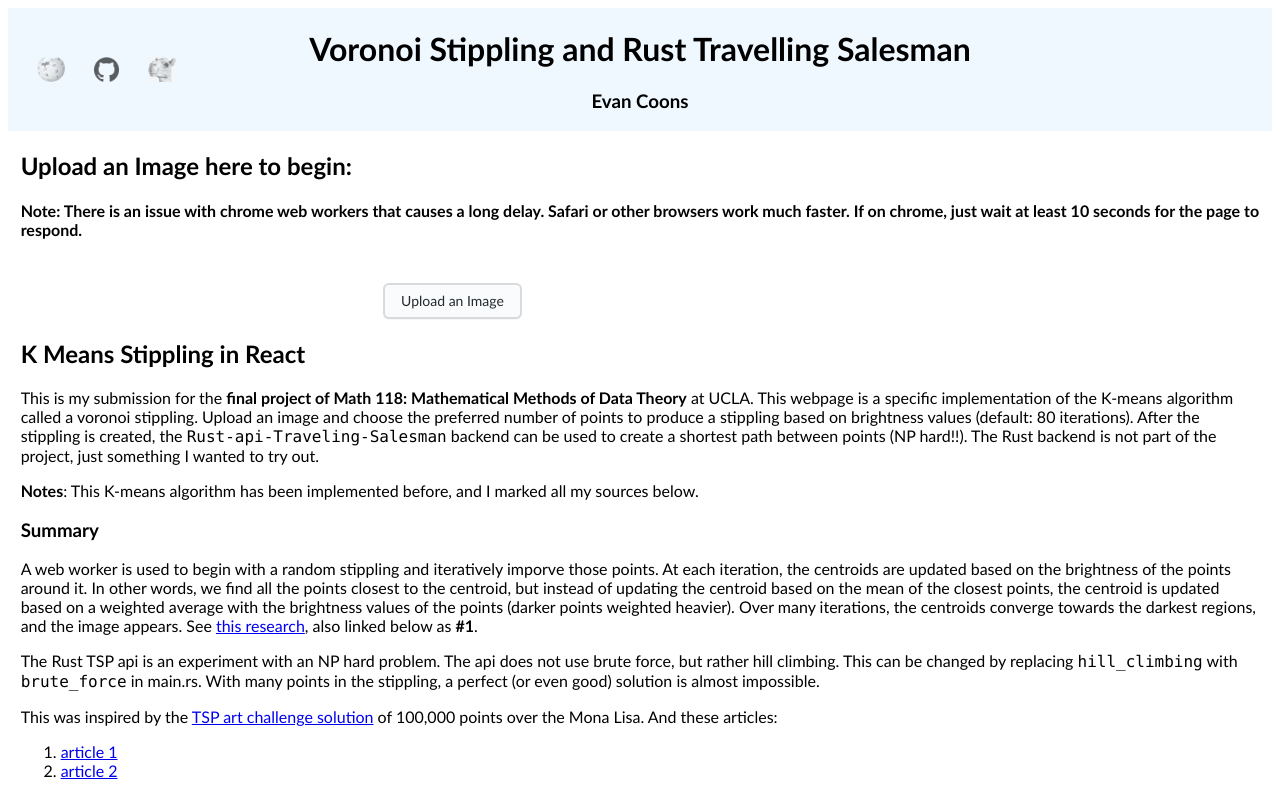
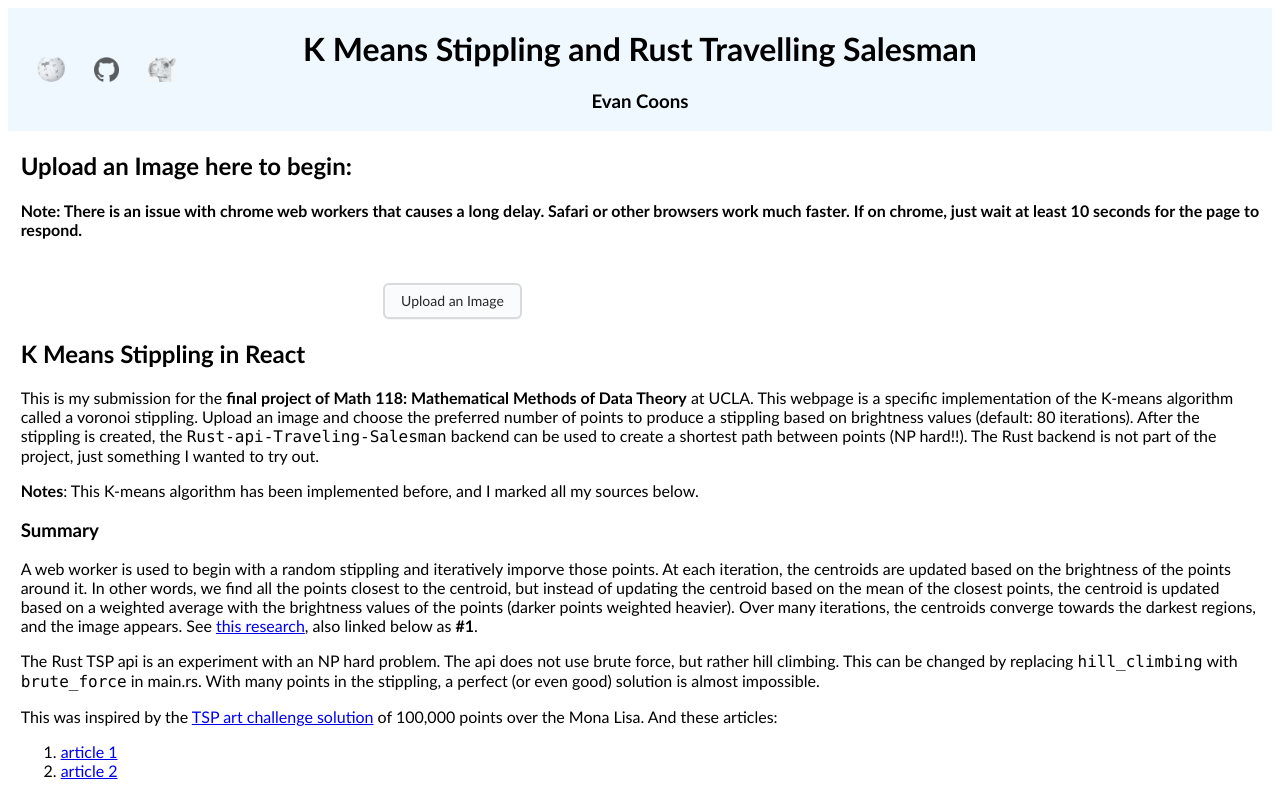
Before and after one commit to evancoons22/Voronoi-Stippling-React, a React (Create React App) app: page / in a window 1280 px wide. Shown: the top 800 px of the page. Built offline with nearby package versions, Linux system fonts and the light colour scheme.

Commit message:
minor change

```diff
--- a/src/App.js
+++ b/src/App.js
@@ -27,7 +27,7 @@ function App() {
 
         <div className = 'flex-item title'>
         <div>
-          <h1>Voronoi Stippling and Rust Travelling Salesman</h1>
+          <h1>K Means Stippling and Rust Travelling Salesman</h1>
           <h3> Evan Coons</h3>
         </div>
         </div>
```
